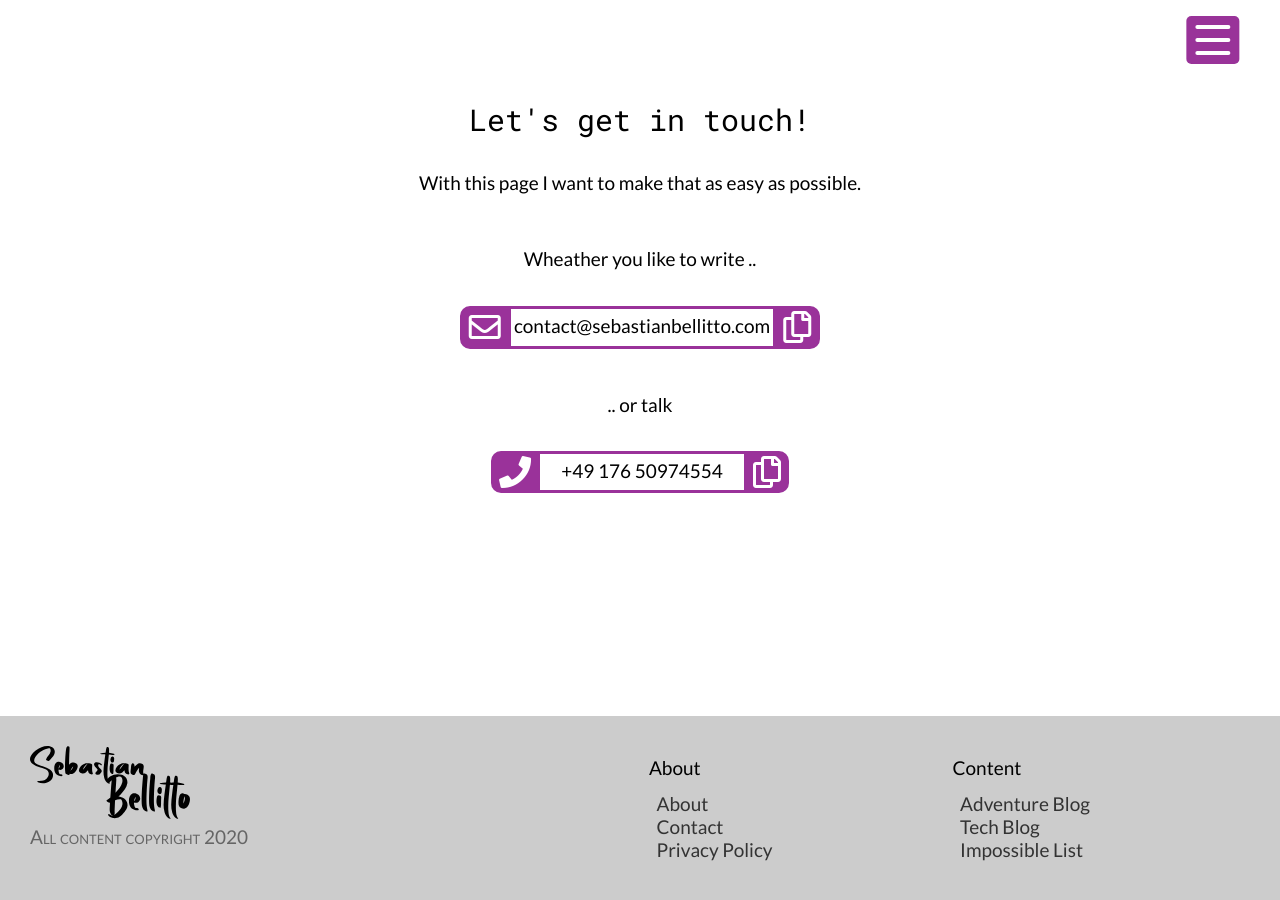
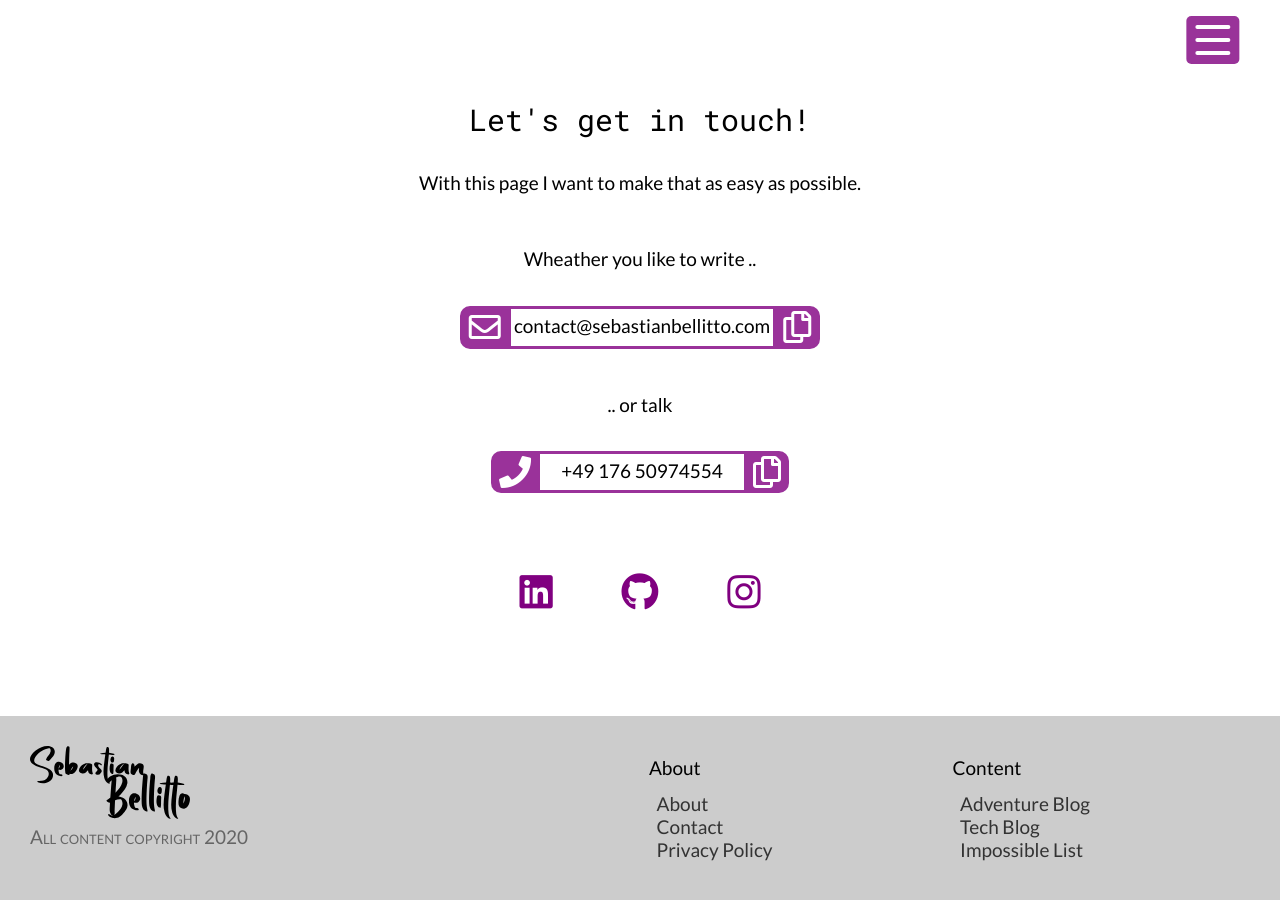
Before and after one commit to SebastianSlash/SebastianSlash.github.io, a Jekyll site: the page built from contact.html, in a window 1280 px wide. Built offline with Jekyll 4.4.1, drawn with Linux system fonts in a browser that asks for light colours.

Commit message:
added social to contacts

```diff
--- a/contact.html
+++ b/contact.html
@@ -37,6 +37,13 @@ class: contact
     </div>
     <p class="copy_msg phone">copied to clipboard</p>
 
+    <ul class="social">
+      <li><a href="https://www.linkedin.com/in/sebastian-bellitto-08227312a/" class="social-icon" target="blank"> <i class="fab fa-linkedin fa-2x"></i></a></li>
+      <li><a href="https://github.com/SebastianSlash" class="social-icon" target="blank"> <i class="fab fa-github fa-2x"></i></a></li>
+      <li><a href="https://www.instagram.com/sebastian_bellitto/" class="social-icon" target="blank"> <i class="fab fa-instagram fa-2x"></i></a></li>
+      <!-- <li><a href="https://stackexchange.com/users/16878665/tintenfisch-fee" class="social-icon" target="blank"> <i class="fab fa-stack-exchange fa-2x"></i></a></li> -->
+    </ul>
+
   </div>
   <div class="sidebar right"></div>
 </div>
```
